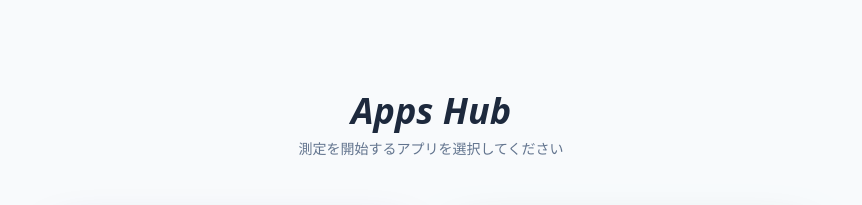
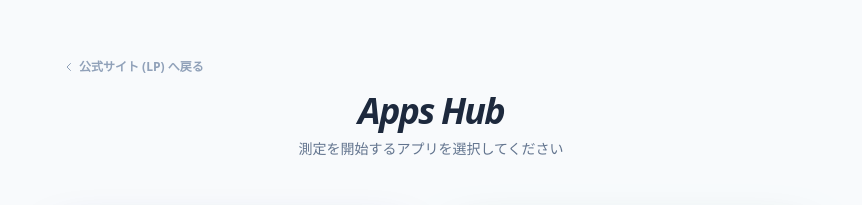
Before and after one commit to keijsclub48-cpu/apps-hub, a React (Vite) app: page / in a window 1280 px wide. Shown: the part 124-329 px from the top of the page, without its empty margins (209-1071 px from the left). Built offline with nearby package versions, Linux system fonts and the light colour scheme.

Commit message:
return to www

```diff
--- a/src/pages/MenuPage.tsx
+++ b/src/pages/MenuPage.tsx
@@ -26,6 +26,7 @@
 
   // 開発中（localhost）か本番（Vercel）かを判定
   const isDev = import.meta.env.DEV;
+  const lpUrl = "https://www.voca-nical.com";
 
   const apps = [
     {
@@ -55,10 +56,23 @@
 
   return (
     <div className="min-h-screen w-full bg-slate-50 flex flex-col items-center justify-center p-6 font-sans">
-      <header className="mb-12 text-center">
-        <h1 className="text-4xl font-black text-slate-800 mb-2 italic">Apps Hub</h1>
-        <p className="text-slate-500 text-sm">測定を開始するアプリを選択してください</p>
-      </header>
+<header className="mb-12 text-center relative w-full max-w-3xl">
+  {/* 左上に「LPに戻る」リンクを配置 */}
+  <div className="absolute -top-8 left-0 md:left-4">
+    <a
+      href={lpUrl}
+      className="flex items-center gap-1 text-xs font-bold text-slate-400 hover:text-slate-600 transition-colors"
+    >
+      <svg className="w-3 h-3" fill="none" stroke="currentColor" viewBox="0 0 24 24">
+        <path strokeLinecap="round" strokeLinejoin="round" strokeWidth={2} d="M15 19l-7-7 7-7" />
+      </svg>
+      公式サイト (LP) へ戻る
+    </a>
+  </div>
+
+  <h1 className="text-4xl font-black text-slate-800 mb-2 italic tracking-tighter">Apps Hub</h1>
+  <p className="text-slate-500 text-sm font-medium">測定を開始するアプリを選択してください</p>
+</header>
 
       {/* --- ここから差し替え --- */}
       <div className="grid grid-cols-1 md:grid-cols-2 gap-8 w-full max-w-3xl">
```
